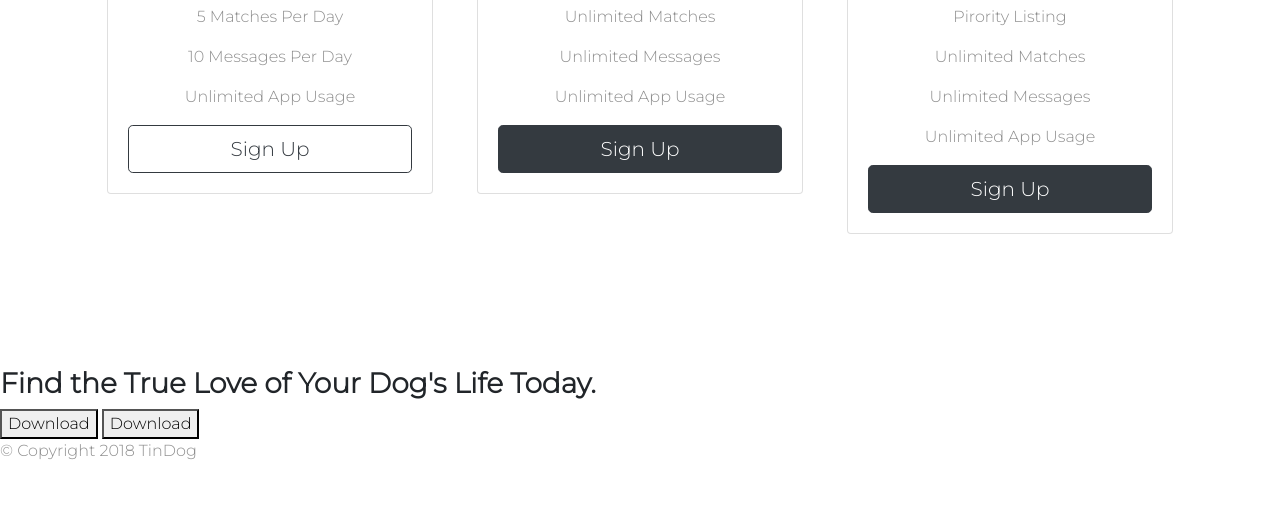
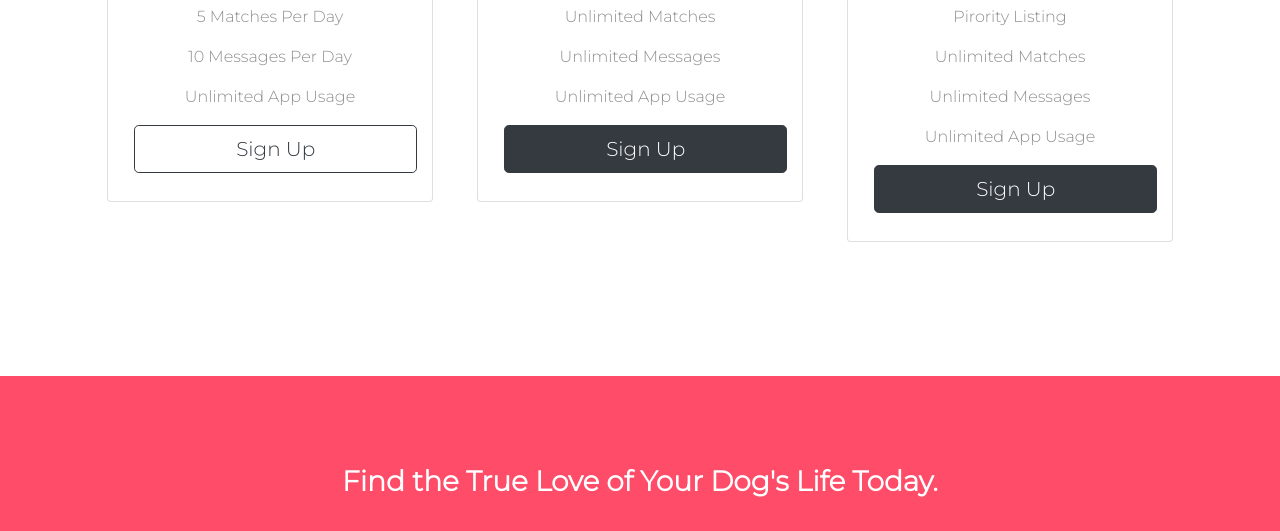
Before and after one commit to Akansha0211/tindog-website, a plain HTML site: page index.html in a window 1280 px wide. Shown: the part 2421-2952 px from the top of the page. Before the commit the page ends 2900 px from the top, so only its background shows below. Drawn offline with nearby package versions, Linux system fonts and the light colour scheme.

Commit message:
Update call to action section

```diff
--- a/css/styles.css
+++ b/css/styles.css
@@ -118,8 +118,25 @@ p{
 .pricing-col{
     padding: 3% 2%;
 }
+/* Call To Action Section */
+#cta{
+    background-color: #ff4c68;
+    text-align: center;
+    padding: 7% 15%;
+    color: #fff;
+    font-family: 'Montserrat';
+    font-weight: bolder;
+}
+button{
+    margin: 3% 2%;
+}
+
 @media (max-width:1028px){
     .mainimg{
         position: static;
+        transform: rotate(0);
+    }
+    #title{
+        text-align: center;
     }
 }
--- a/index.html
+++ b/index.html
@@ -220,8 +220,8 @@
   <section id="cta">
 
     <h3>Find the True Love of Your Dog's Life Today.</h3>
-    <button type="button">Download</button>
-    <button type="button">Download</button>
+    <button class="button btn btn-dark" type="button"><i class="fab fa-apple"></i> Download</button>
+    <button class="button btn btn-light" type="button"><i class="fab fa-google-play"></i> Download</button>
 
   </section>
 
```
